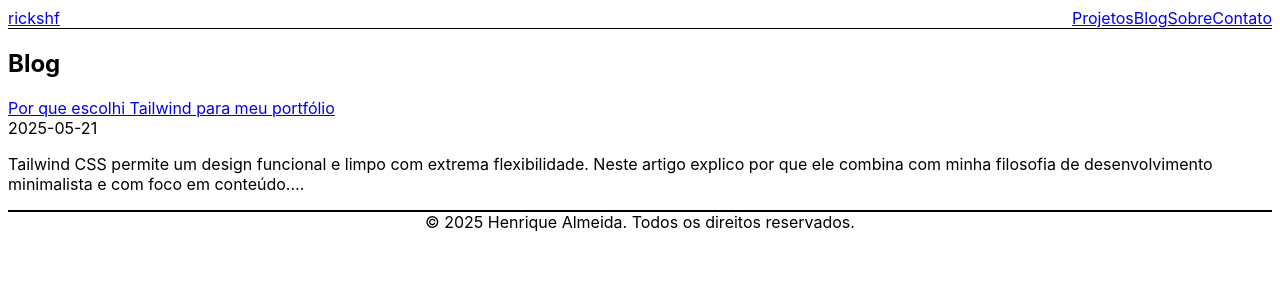
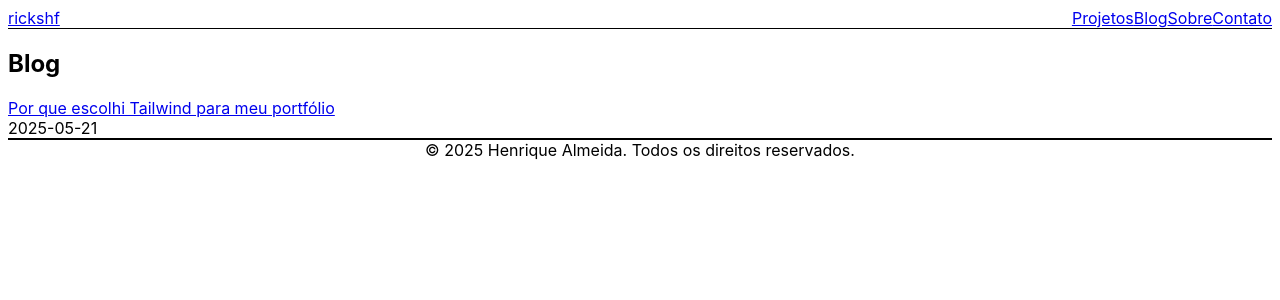
Before and after one commit to rickshf/react-portfolio, a React (Vite) app: page /blog in a window 1280 px wide. Shown: the top 300 px of the page. Built offline with nearby package versions, Linux system fonts and the light colour scheme; a web font is replaced by a local one.

Commit message:
updated Blog

```diff
--- a/src/pages/Blog.jsx
+++ b/src/pages/Blog.jsx
@@ -18,9 +18,6 @@ export function Blog() {
             <time className="block text-sm text-gray-500 dark:text-gray-400 mb-2">
               {post.date}
             </time>
-            <p className="text-gray-700 dark:text-gray-300 mb-4">
-              {post.content.slice(0, 200)}…
-            </p>
           </article>
         ))}
       </div>
```
